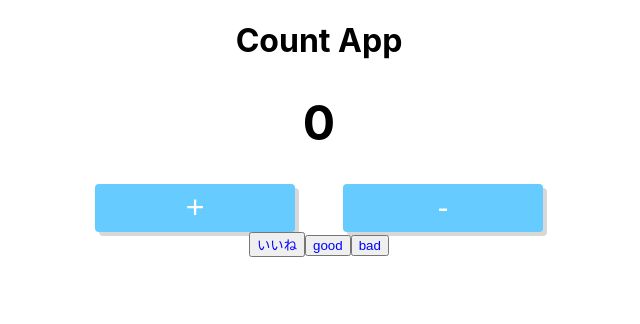
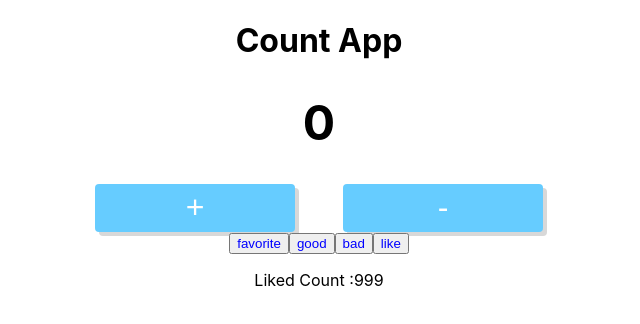
Before and after one commit to Yuki326/count_app, a React (Create React App) app: page / in a window 1280 px wide. Shown: the top 324 px of the page, without its empty margins (321-961 px from the left). Built offline with nearby package versions, Linux system fonts and the light colour scheme.

Commit message:
いいね数をカウントする機能を実装

```diff
--- a/src/App.js
+++ b/src/App.js
@@ -1,6 +1,7 @@
 import React,{Component} from 'react';
 import Counter from './Counter';
 import ToggleButton from './ToggleButton';
+import LikedButton from './LikedButton';
 import './App.css';
 
 class App extends Component{
@@ -9,10 +10,10 @@ class App extends Component{
       <div className="App">
         <h1>Count App</h1>
         <Counter />
-
-        <ToggleButton title="いいね" />
+        <ToggleButton title="favorite" />
         <ToggleButton title="good" />
         <ToggleButton title="bad" />
+        <LikedButton />
       </div>
     )
   }
--- /dev/null
+++ b/src/LikedButton.js
@@ -0,0 +1,33 @@
+import React from 'react';
+import './likedbutton.css'
+function LikedButton(props){
+  const [liked,SetLiked]=React.useState(false);
+  const className = liked ? 'liked':'like';
+  const clicked = () =>{
+    const currentLiked = !liked;
+    const change = currentLiked ? 1 : -1;
+    props.onClick((likedCount) => likedCount+change);
+    SetLiked(currentLiked);
+  };
+  return(
+    <button className ={className} onClick={()=>clicked()}>like</button>
+  )
+}
+
+function LikedSummaryText(props){
+  return(
+    <p>Liked Count :{props.likedCount}</p>
+  )
+}
+
+function LikedButtonComponent(){
+  const[likedCount,SetLikedCount]=React.useState(999);
+  return(
+    <>
+      <LikedButton onClick={SetLikedCount}/>
+      <LikedSummaryText likedCount={likedCount}/>
+    </>
+  )
+}
+
+export default LikedButtonComponent
--- a/src/ToggleButton.js
+++ b/src/ToggleButton.js
@@ -1,11 +1,13 @@
 import React from 'react';
 import './toggleButton.css';
+//クリックすると見た目が切り替わる機能。与えられたtitleをボタンに表示する。
 function ToggleButton(props){
-  const[liked,setLiked] = React.useState(false);
-  const className = liked ? 'on':'off'
+  const [clicked,SetClicked]=React.useState(false);
+  const className = clicked ? 'on':'off';
   return(
-    <button className={className} onClick={()=>setLiked(!liked)}>{props.title}</button>
+    <button className ={className} onClick={()=>{SetClicked(!clicked)}}>{props.title}</button>
   )
 }
 
+
 export default ToggleButton
--- /dev/null
+++ b/src/likedbutton.css
@@ -0,0 +1,8 @@
+.like{
+  background-color: while;
+  color:blue;
+}
+.liked{
+  background-color: blue;
+  color:white;
+}
```
